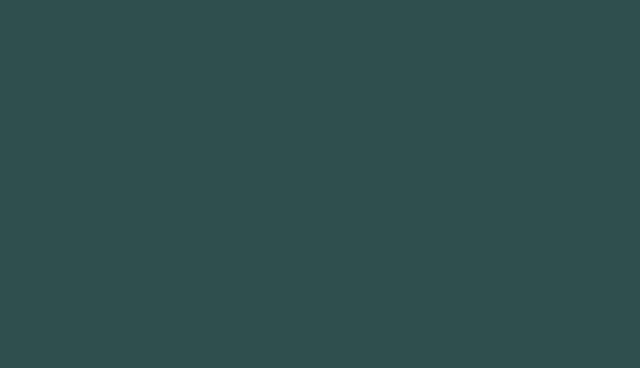
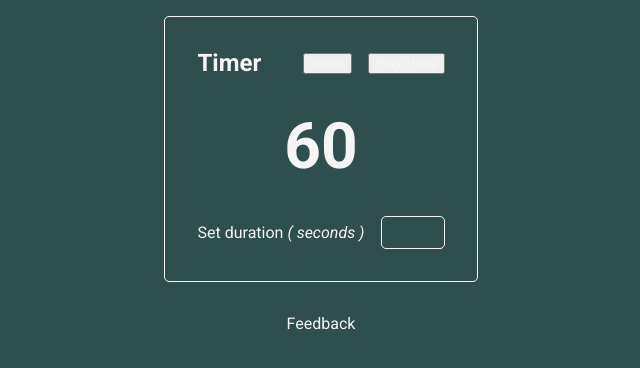
Before and after one commit to Lexicon-Frontend-2024/Owner-avatar-exercise-react-countdown-timer-solution, a React (Vite) app: page / in a window 1280 px wide. Shown: the top 368 px of the page, without its empty margins (319-959 px from the left). Built offline with nearby package versions, Linux system fonts and the light colour scheme.

Commit message:
create CountdownTimer component and hook it up to the App component. No logic at this moment

```diff
--- a/src/components/app/App.css
+++ b/src/components/app/App.css
@@ -1,4 +1,7 @@
 #root {
   display: flex;
+  align-items: center;
+  flex-direction: column;
+  gap: 2rem;
   justify-content: center;
 }
--- a/src/components/app/App.tsx
+++ b/src/components/app/App.tsx
@@ -1,3 +1,9 @@
+import { CountdownTimer } from "../countdown-timer";
+
 export function App() {
-  return <></>;
+  return (
+    <>
+      <CountdownTimer />
+    </>
+  );
 }
--- a/src/components/app/index.ts
+++ b/src/components/app/index.ts
@@ -0,0 +1 @@
+export * from "./App";
--- a/src/components/countdown-timer/CountdownTimer.tsx
+++ b/src/components/countdown-timer/CountdownTimer.tsx
@@ -0,0 +1,25 @@
+import { ReactElement } from "react";
+
+export function CountdownTimer(): ReactElement {
+  return (
+    <>
+      <article id="countdown-timer">
+        <header className="countdown-header">
+          <h2>Timer</h2>
+          <div className="actions">
+            <button>Reset</button>
+            <button>Play/Paus</button>
+          </div>
+        </header>
+        <h1 className="countdown">60</h1>
+        <form className="duration">
+          <label htmlFor="duration">
+            Set duration <em>( seconds )</em>
+          </label>
+          <input type="number" />
+        </form>
+      </article>
+      <p className="feedback">Feedback</p>
+    </>
+  );
+}
--- a/src/components/countdown-timer/index.ts
+++ b/src/components/countdown-timer/index.ts
@@ -0,0 +1 @@
+export * from "./CountdownTimer";
--- a/src/components/index.ts
+++ b/src/components/index.ts
@@ -0,0 +1,2 @@
+export * from "./app";
+export * from "./countdown-timer";
--- a/src/main.tsx
+++ b/src/main.tsx
@@ -1,6 +1,5 @@
 import "./main.css";
-
 import { createRoot } from "react-dom/client";
-import { App } from "./components/app/App.tsx";
+import { App } from "./components";
 
 createRoot(document.getElementById("root")!).render(<App />);
```
